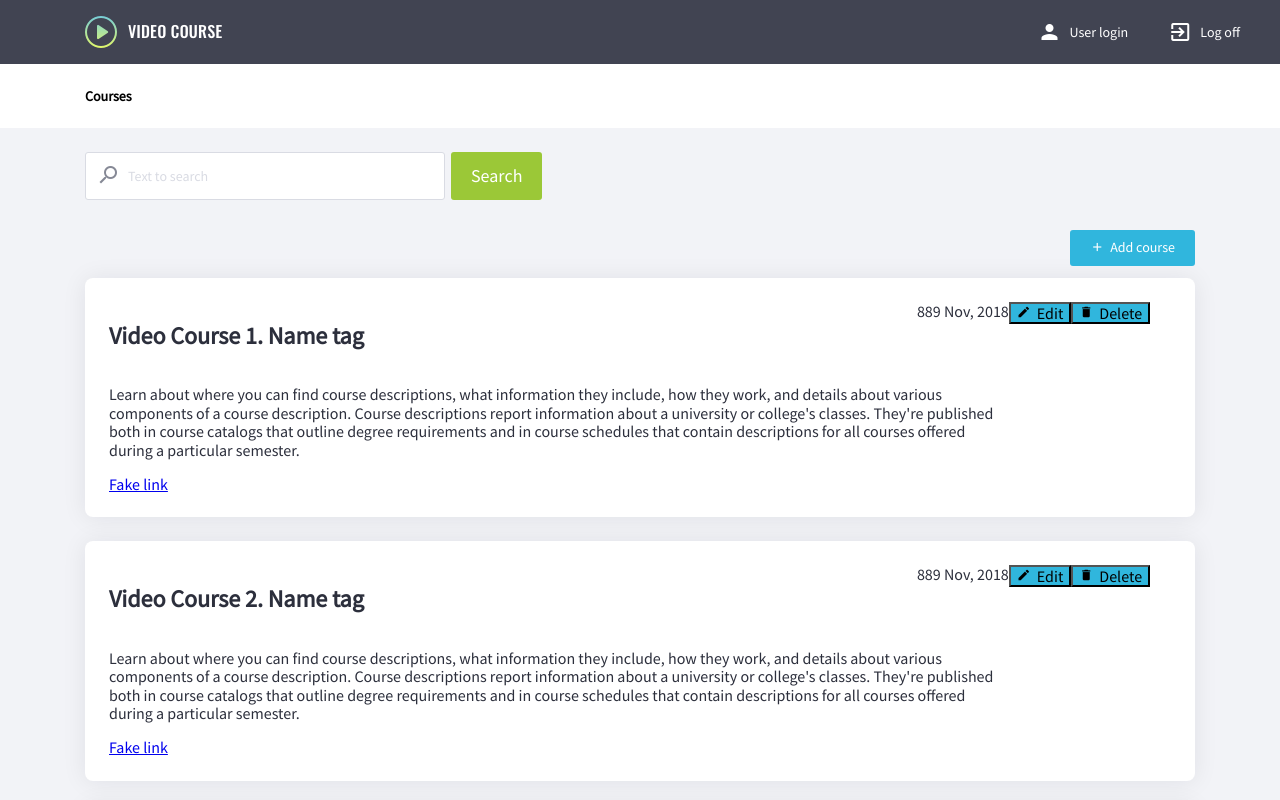
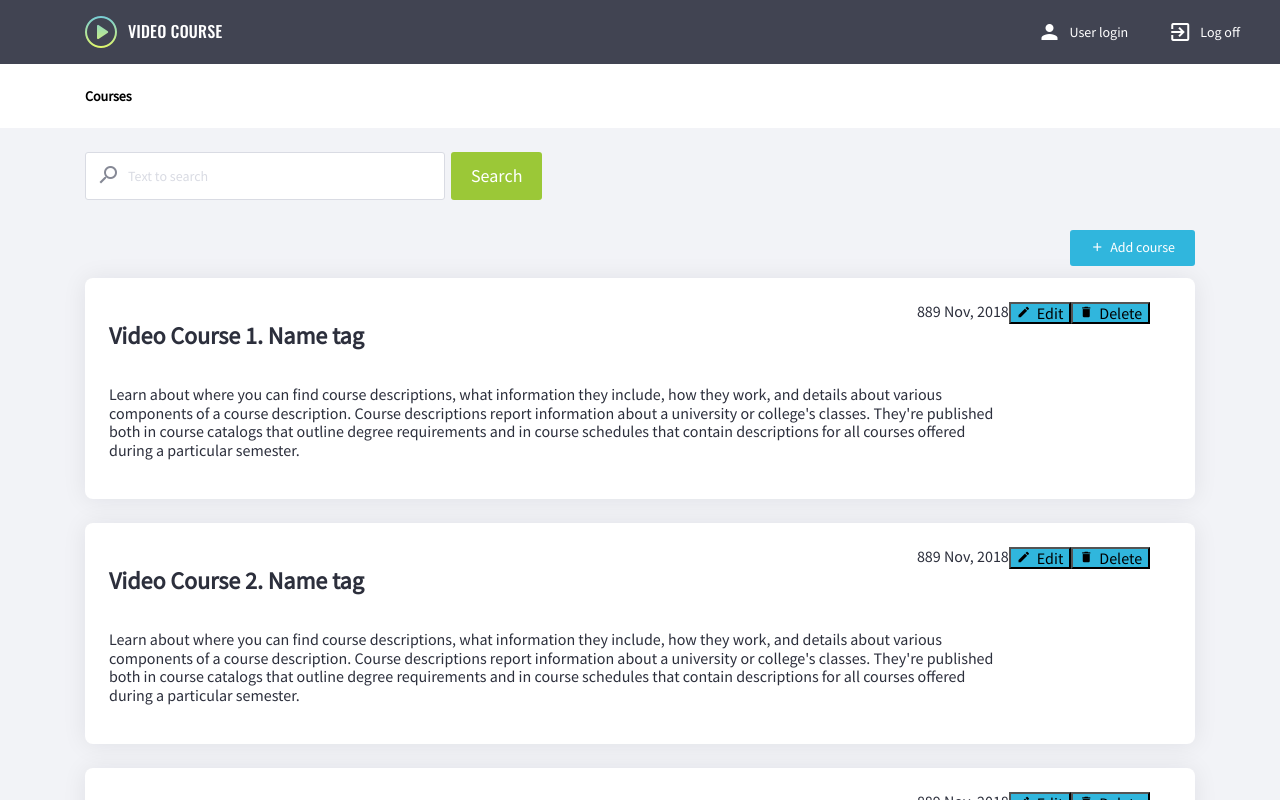
Before and after one commit to OlenaPotiatynyk/angular_mentoring_homework, an Angular app: page / in a window 1280 px wide. Shown: the top 800 px of the page. Built offline with nearby package versions, Linux system fonts and the light colour scheme.

Commit message:
move fake link from course item to course page component

```diff
--- a/src/app/courses/course-item/course-item.component.html
+++ b/src/app/courses/course-item/course-item.component.html
@@ -9,8 +9,7 @@
     </div>
     <div class="description">
       <p>{{item.description}}</p>
-      <a href="{{fakeLink}}">Fake link</a
-      ></div>
+    </div>
   </div>
   <div class="right-column">
     <button class="button button_action" (click)="editItem()">
--- a/src/app/courses/course-item/course-item.component.ts
+++ b/src/app/courses/course-item/course-item.component.ts
@@ -9,12 +9,9 @@ export class CourseItemComponent implements OnInit, OnChanges {
   @Input() item: any;
   @Output() deleteItem = new EventEmitter();
 
-  private fakeLink: string;
-
   constructor() { }
 
   ngOnInit(): void {
-    this.fakeLink = `fakeValue${this.item.id}`;
     console.log('%c OnInit ' + this.item.title, 'color: red;');
   }
 
--- a/src/app/courses/courses-page/courses-page.component.html
+++ b/src/app/courses/courses-page/courses-page.component.html
@@ -19,6 +19,6 @@
   </div>
 
   <div class="container">
-    <a href="#">LOAD MORE</a>
+    <a href="{{fakeLink}}">LOAD MORE</a>
   </div>
 </div>
--- a/src/app/courses/courses-page/courses-page.component.ts
+++ b/src/app/courses/courses-page/courses-page.component.ts
@@ -11,10 +11,12 @@ import mockData from '../../shared/mockData';
 export class CoursesPageComponent implements OnInit {
   private courses: CourseModel[] = mockData;
   private users: UserModel[];
+  private fakeLink: string;
 
   constructor() { }
 
   ngOnInit(): void {
+    this.fakeLink = `fakeValue`;
   }
 
   search(): void {
```
